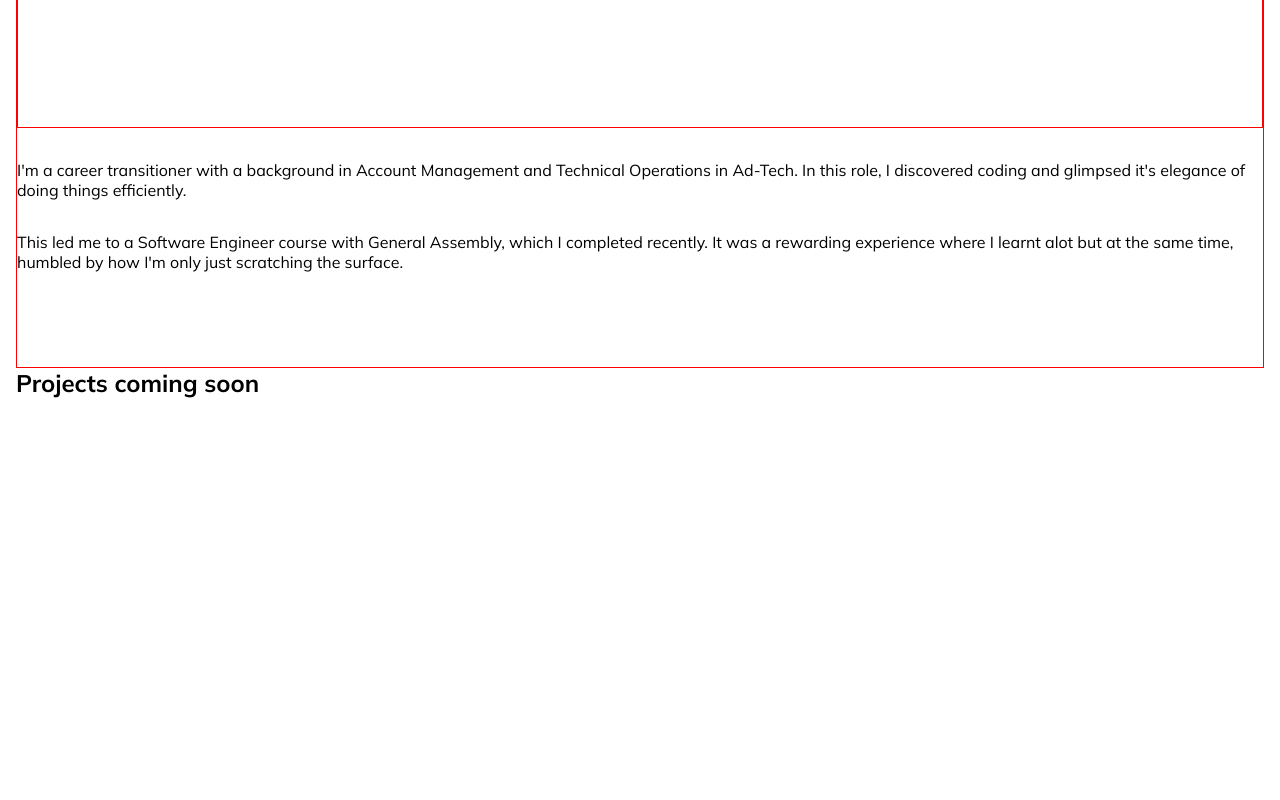
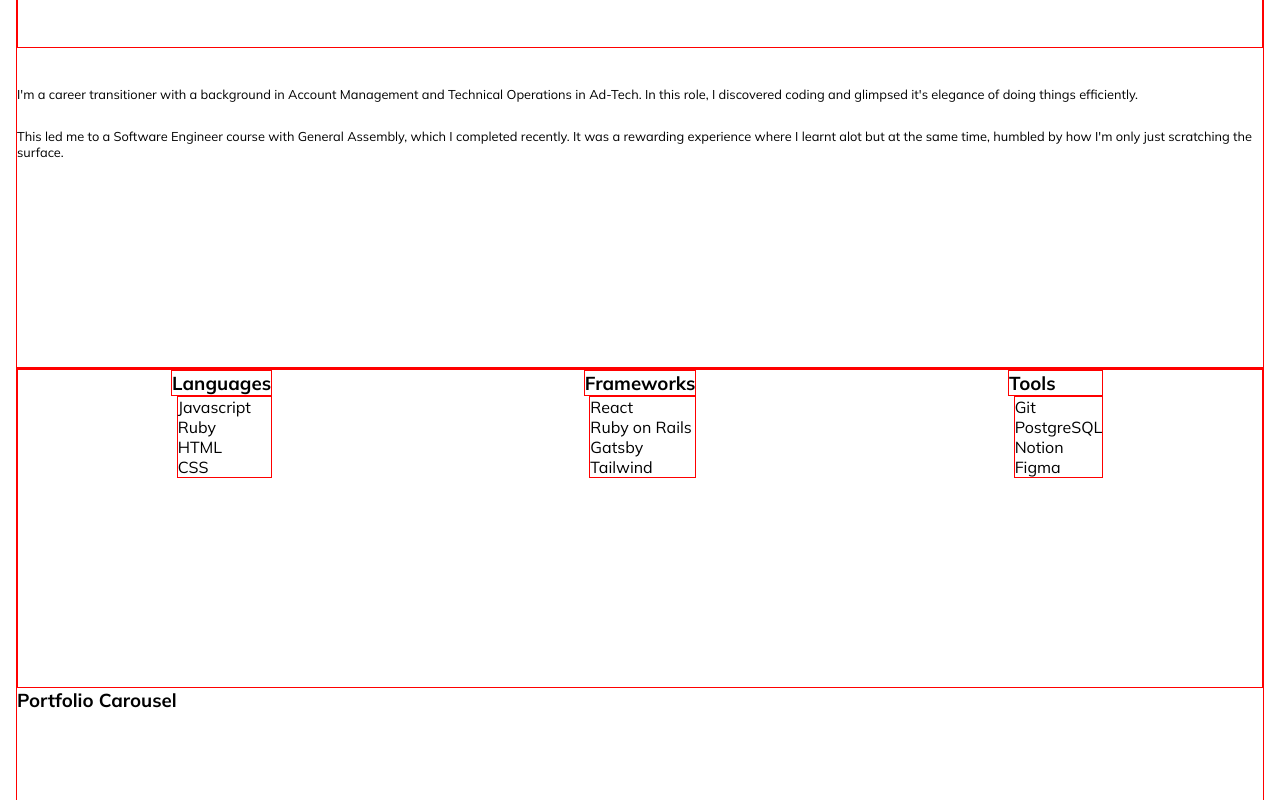
Before and after one commit to Griffy92/my-website, a Gatsby site: page / in a window 1280 px wide. Shown: the part 440-1240 px from the top of the page. Built offline with nearby package versions, Linux system fonts and the light colour scheme; Gatsby itself is replaced by a stand-in of ours.

Commit message:
intro mock complete

```diff
--- a/src/components/intro/intro.jsx
+++ b/src/components/intro.jsx
@@ -7,7 +7,9 @@ const Intro = () => {
 
             <div className="greeting">
                 <h1>Kia Ora, I'm Dom!</h1>
-                <h2>Software Engineer</h2>
+                <h2>
+                    Software Engineer
+                </h2>
             </div>
 
             <div className="about-me">
@@ -18,6 +20,7 @@ const Intro = () => {
                 <p>
                     This led me to a Software Engineer course with General Assembly, which I completed recently. It was a rewarding experience where I learnt alot but at the same time, humbled by how I'm only just scratching the surface.
                 </p>
+
             </div>
 
         </div>
--- /dev/null
+++ b/src/components/portfolio.jsx
@@ -0,0 +1,45 @@
+import * as React from 'react';
+
+const Portfolio = () => {
+
+    return (
+        <div id="portfolio">
+            <div className="skills">
+                <div>
+                    <h3>Languages</h3>
+                    <ul>
+                        <li>Javascript</li>
+                        <li>Ruby</li>
+                        <li>HTML</li>
+                        <li>CSS</li>
+                    </ul>
+                </div>
+                <div>
+                    <h3>Frameworks</h3>
+                    <ul>
+                        <li>React</li>
+                        <li>Ruby on Rails</li>
+                        <li>Gatsby</li>
+                        <li>Tailwind</li>
+                    </ul>
+                </div>
+                <div>
+                    <h3>Tools</h3>
+                    <ul>
+                        <li>Git</li>
+                        <li>PostgreSQL</li>
+                        <li>Notion</li>
+                        <li>Figma</li>
+                    </ul>
+                </div>
+            </div>
+
+            <div className="projects">
+                <h3>Portfolio Carousel</h3>
+            </div>
+
+        </div>
+    )
+}
+
+export default Portfolio;
--- a/src/pages/index.jsx
+++ b/src/pages/index.jsx
@@ -1,7 +1,8 @@
 import * as React from "react";
 import '../styles/index.scss';
 import lighthouse from '../images/moonrise-kingdom.jpg';
-import Intro from '../components/intro/intro'
+import Intro from '../components/intro'
+import Portfolio from '../components/portfolio'
 
 const IndexPage = () => {
 
@@ -9,9 +10,7 @@ const IndexPage = () => {
 		<body>
 			<Intro />
 
-			<div id="projects">
-				<h2>Projects coming soon</h2>
-			</div>
+			<Portfolio />
 
 			<div id="skills">
 				<div>
--- a/src/styles/index.scss
+++ b/src/styles/index.scss
@@ -14,6 +14,8 @@ body {
 
 @mixin container {
     height: 100vh;
+        display: flex;
+    flex-direction: column;
 }
 
 #intro {
@@ -23,47 +25,64 @@ body {
     border: 1px solid red;
 
     .greeting {
-        flex-basis: 70%;
+        flex-basis: 60%;
         border: 1px solid red;
+        display: flex;
+        flex-direction: column;
+        justify-content: center;
+        align-items: center;
 
         h1 {
-            font-size: 3em;
+            font-size: 2em;
         }
 
         h2 {
+            margin-top: .6em;
             font-size: 1.8em;
+            font-weight: 300;
         }
     }
 
     .about-me {
-        flex-basis: 30%;
+        flex-basis: 40%;
+        display: flex;
+        flex-direction: column;
+
+        p {
+            margin: 1em 0em 1em 0em;
+            font-size: .8em;
+        }
 
         p:first-of-type {
-            margin-top: 2em;
-        }
-
-        p {
-            margin: 2em 0em 2em 0em;
-        }
+            margin-top: 3em;
         }
 
     }
 
-#projects {
-    @include container;
 }
 
-#skills {
+#portfolio {
     @include container;
     display: flex;
+    flex-direction: column;
+    border: 1px solid red;
+
+
+    .skills {
+        display: flex;
         justify-content: space-around;
+        border: 1px solid red;
+        flex-basis: 40%;
 
         h3 {
+            border: 1px solid red;
             margin-left: -.3em;
         }
 
         ul {
+            border: 1px solid red;
             list-style: none;
+        }
     }
 }
 
```
Lines whose indentation alone changed are shown as unchanged.
